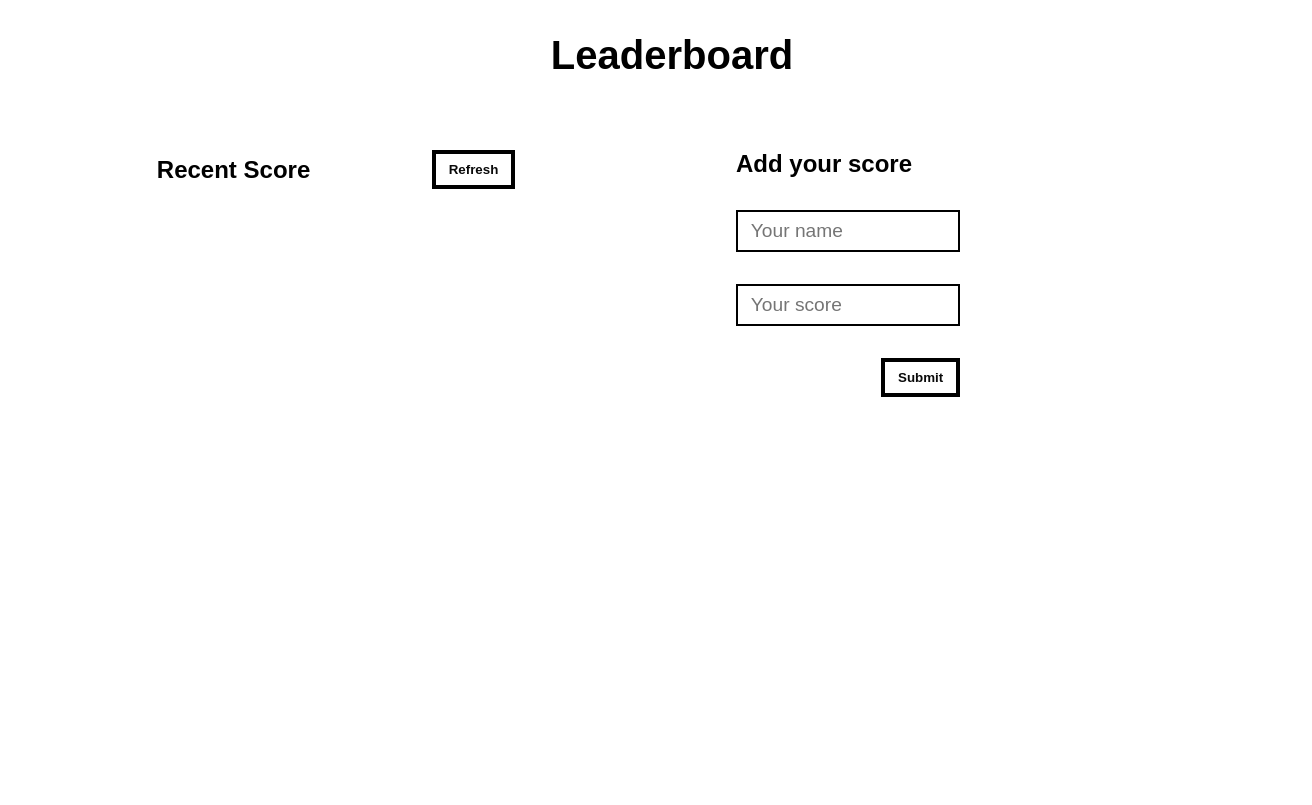
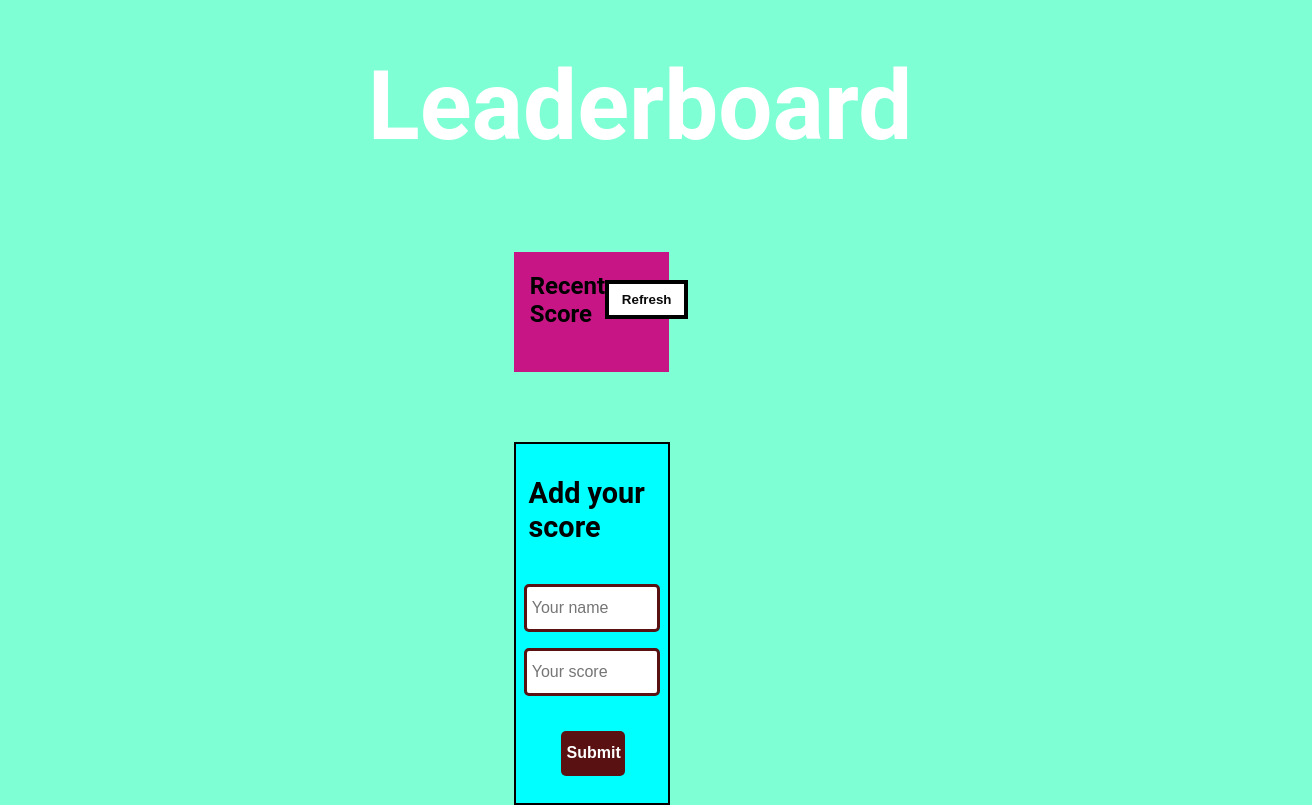
Before and after one commit to samuelmoiwa/Leaderboard, a website built with webpack: page src/index.html in a window 1280 px wide. Shown: the whole page, 1312 px wide, since content can reach past the window. Built offline with nearby package versions, Linux system fonts and the light colour scheme.

Commit message:
update index.css

```diff
--- a/src/index.css
+++ b/src/index.css
@@ -1,51 +1,65 @@
-* {
-  box-sizing: border-box;
+body {
+  display: flex;
+  flex-direction: column;
+  justify-content: center;
+  align-items: center;
+  width: 100%;
+  height: 100%;
   margin: 0;
   padding: 0;
-  font-family: Arial, Helvetica, sans-serif;
+  font-family: 'Roboto', sans-serif;
+  background-color: aquamarine;
 }
 
-body {
-  font-family: 'Roboto', sans-serif;
-}
-
-header {
+.header_div {
   width: 100%;
-  margin-left: 2rem;
   display: flex;
   flex-direction: column;
   justify-content: center;
   height: 10vh;
+  background-color: rgb(89, 17, 17);
 }
 
 .heading {
   font-size: 2.5rem;
-  transition: color 3s;
+ font-size: 6rem;
+ font-weight: 700px;
+  color: #fff;
   text-align: center;
   margin-bottom: 20px;
   margin-top: 50px;
 }
 
-.heading:hover {
-  color: #fde74cff;
+.main {
+  display: flex;
+  justify-content: center;
+  width: 100%;
+  background-image: url(image/background.jpeg);
+  background-position: center;
+  background-repeat: no-repeat;
+  background-size: cover;
+  height: 100vh;
 }
 
-main {
+.display_card {
   display: flex;
-  justify-content: space-around;
+  flex-direction: row;
+  max-width: 1500px;
   width: 100%;
-}
-
-.space {
-  width: 40%;
+  height: 100vh;
+  gap: 2rem;
+  justify-content: space-between;
+  background-color: greenyellow;
 }
 
 .displayScore {
   display: flex;
   flex-direction: column;
+  width: 55%;
   gap: 1.5rem;
-  padding-left: 2rem;
+  padding-left: 1rem;
   margin-top: 70px;
+  background-color: mediumvioletred;
 }
 
 .displayScore #div_1 {
@@ -60,8 +74,7 @@ main {
   width: max-content;
 }
 
-.refresh_btn,
-.btn-submit {
+.refresh_btn {
   background-color: #fff;
   border: 4px solid #000;
   display: inline-block;
@@ -104,19 +117,48 @@ main {
 .inputScore {
   display: flex;
   flex-direction: column;
-  gap: 2rem;
-  padding-left: 2rem;
-  padding-right: 2rem;
+  align-items: center;
+  width: 40%;
+  height: auto;
+  gap: 1rem;
+  padding-left: 1rem;
   margin-top: 70px;
+  background-color: aqua;
 }
 
-.inputScore h2,
-.inputScore input,
-.inputScore p {
+.input_header_text {
+  font-size: 2rem;
+}
+
+input {
+  width: 95%;
+  height: 40px;
+  border-radius: 5px;
+  border-width: 3px;
+  padding-left: 5px;
+  padding-right: 5px;
+  border-style: solid;
+  font-size: 1rem;
+  border-color: rgb(89, 17, 17);
+}
+
+.btn-submit {
+  width: 97%;
+  height: 45px;
+  font-size: 1rem;
+  font-weight: 600;
+  border: none;
+  border-radius: 5px;
+  cursor: pointer;
+  color: #fff;
+  background-color: rgb(89, 17, 17);
+}
+
+.inputScore {
   width: 50%;
 }
 
-.inputScore input {
+.inputScore {
   font-size: 1.2rem;
   padding: 0.5rem 0.8rem;
   border: 2px solid #000;
```
